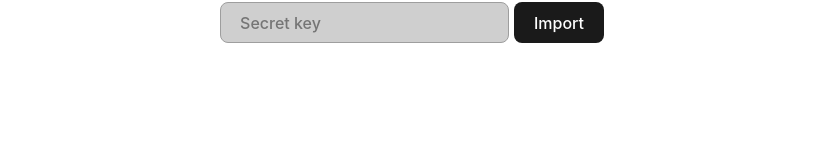
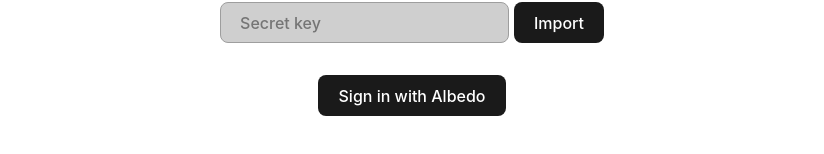
Before and after one commit to venutti/simple-wallet, a Svelte app: page / in a window 1280 px wide. Shown: the part 312-466 px from the top of the page, without its empty margins (228-1052 px from the left). Built offline with nearby package versions, Linux system fonts and the light colour scheme; what stellar-sdk would draw is missing.

Commit message:
Implements SignIn with Albedo

```diff
--- a/src/routes/LogInWallet/LogInWallet.svelte
+++ b/src/routes/LogInWallet/LogInWallet.svelte
@@ -5,6 +5,7 @@
 
   import PrivateKey from "../../lib/wallets/privateKey/PrivateKey";
   import CreatedKey from "../../lib/wallets/createdKey/CreatedKey";
+  import Albedo from "../../lib/wallets/albedo/Albedo";
 
   const navigate = useNavigate();
 
@@ -36,6 +37,19 @@
       notifyError(`Failed account creation: ${error.message}`);
     }
   }
+
+  async function handleAlbedoSignIn() {
+    try {
+      const albedoWallet = new Albedo();
+      await albedoWallet.init();
+      wallet.set(albedoWallet);
+      navigate("/account");
+      notifySuccess("Account signed in successfully");
+    } catch (error) {
+      console.error(error);
+      notifyError("Failed to sign in");
+    }
+  }
 </script>
 
 <div class="login-wallet">
@@ -50,6 +64,8 @@
       <button on:click={handleImportAccount}>Import</button>
     </div>
   </label>
+
+  <button on:click={handleAlbedoSignIn}>Sign in with Albedo</button>
 </div>
 
 <style>
```
